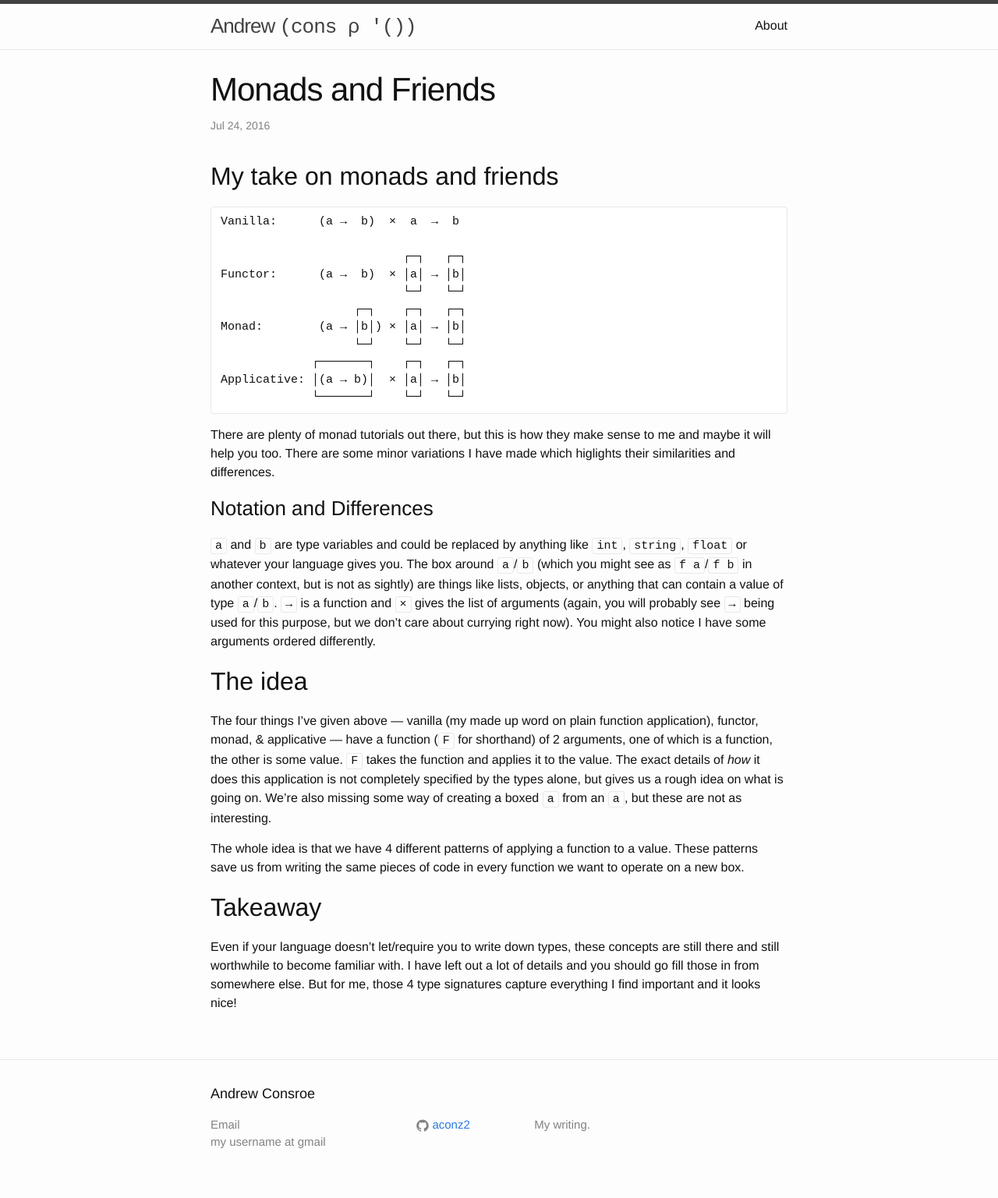
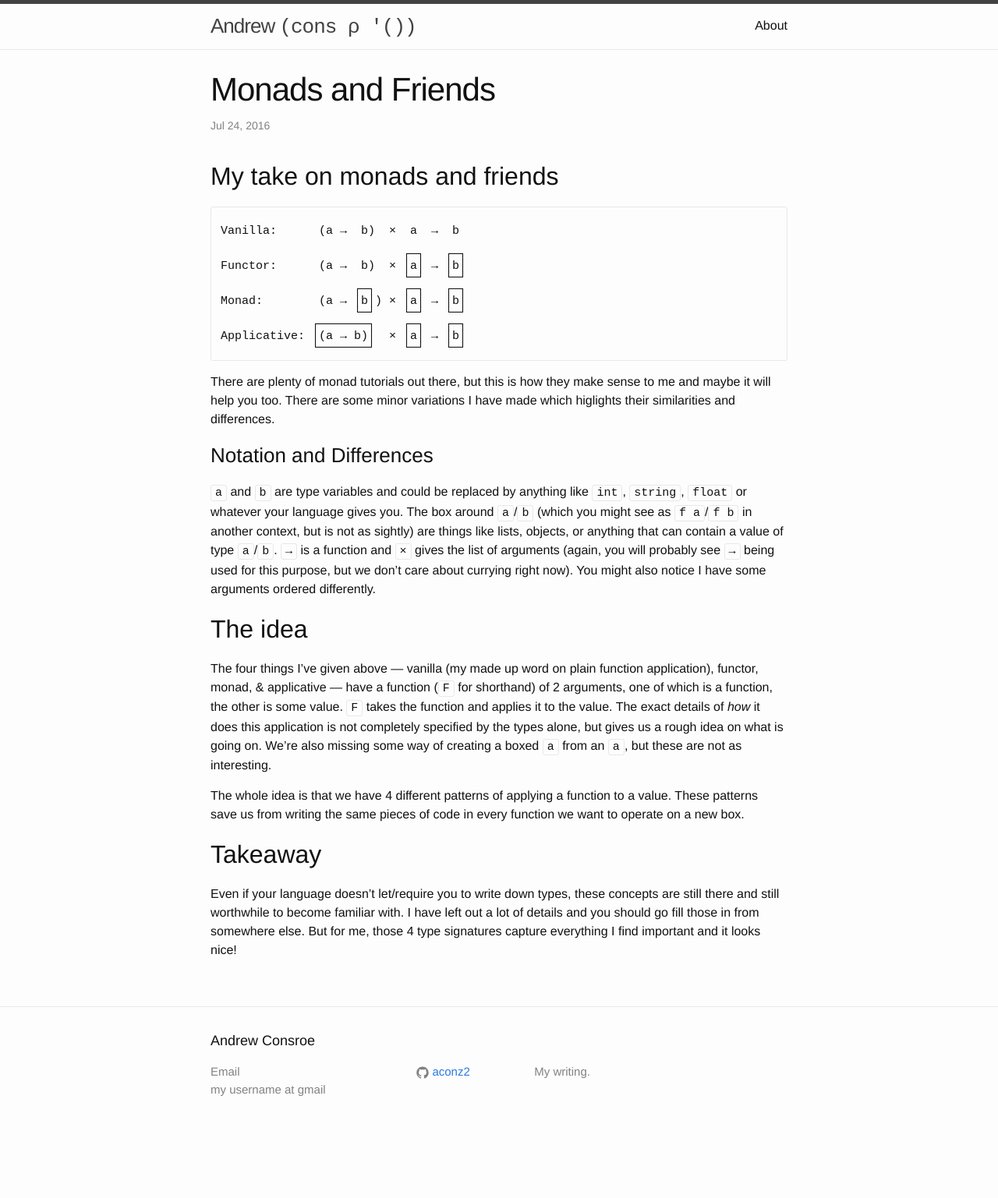
Before and after one commit to aconz2/aconz2.github.io, a Jekyll site: the page built from _posts/2016-07-24-Monad.md, in a window 1280 px wide. Shown: the whole page at 78% size. Built offline with Jekyll 4.4.1, drawn with Linux system fonts in a browser that asks for light colours; after the commit the page ends 1469 px from its top, so only the background shows below that.

Commit message:
line height

````diff
--- a/_posts/2016-07-24-Monad.md
+++ b/_posts/2016-07-24-Monad.md
@@ -7,7 +7,7 @@
 
 ## My take on monads and friends
 
-```
+<pre style="line-height: 1;"><code>
 Vanilla:      (a →  b)  ×  a  →  b
 
                           ┌─┐   ┌─┐
@@ -19,7 +19,7 @@
              ┌───────┐    ┌─┐   ┌─┐
 Applicative: │(a → b)│  × │a│ → │b│
              └───────┘    └─┘   └─┘
-```
+</code></pre>
 
 There are plenty of monad tutorials out there, but this is how they make sense to me and maybe it will help you too. There are some minor variations I have made which higlights their similarities and differences.
 
````
